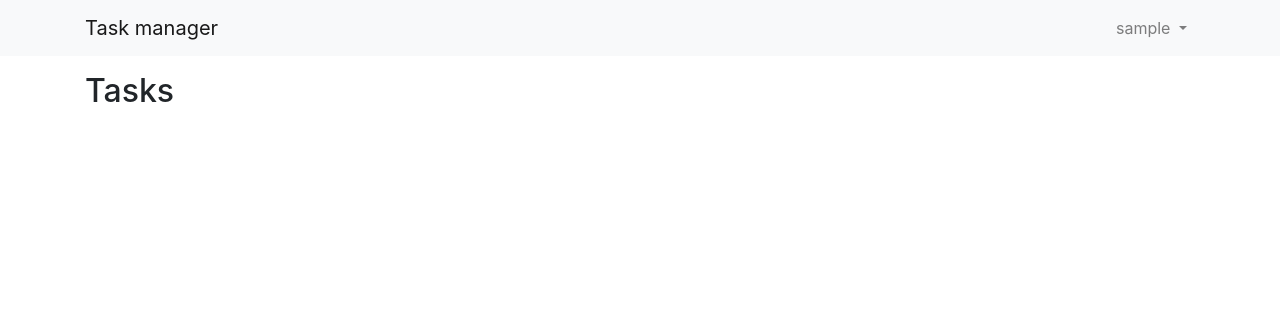
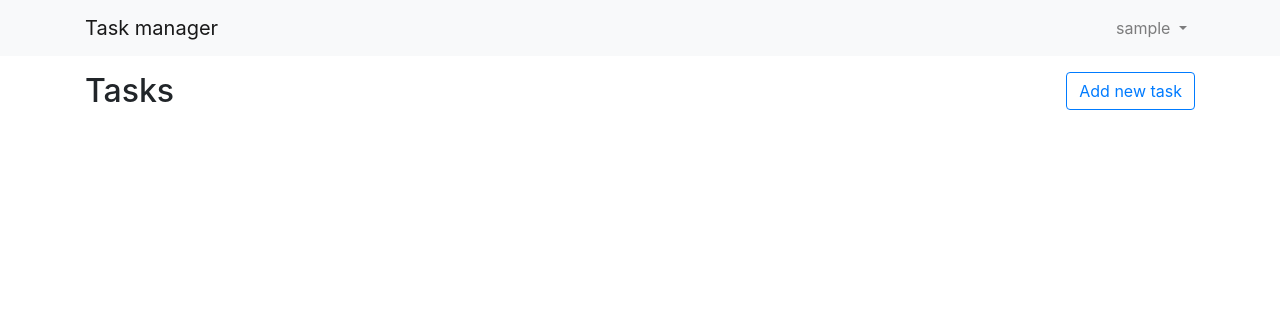
Before and after one commit to veetors/python-project-lvl4, a Django app: page / in a window 1280 px wide. Shown: the top 316 px of the page. Run offline with Django 3.2, Linux system fonts and the light colour scheme; the visitor is signed in with stand-in values (Sample User, id 1); data that the repository does not hold is empty; some libraries are stand-ins or nearby versions.

Commit message:
change task markup

```diff
--- a/task_manager/templates/home.html
+++ b/task_manager/templates/home.html
@@ -5,31 +5,33 @@
         {% if not user.is_authenticated %}
             <h1 class="h2">Hello visitor</h1>
         {% else %}
-            <h1 class="h2 mb-3">Tasks</h1>
-
+            <div class="d-flex justify-content-between align-items-center mb-3">
+                <h1 class="h2 mb-0">Tasks</h1>
+                <a href="#" class="btn btn-outline-primary">Add new task</a>
+            </div>
             {% for task in tasks %}
                 <div class="card mb-3">
                     <div class="card-header">
-                        <div class="d-flex d-flex align-items-center justify-content-between h4 mb-3">
-                            <div class="badge badge-secondary mr-4">{{ task.status }}</div>
+                        <div class="d-flex d-flex align-items-center justify-content-between h5 mb-2">
+                            <div class="badge badge-secondary p-2">{{ task.status }}</div>
                             <!-- <div class="h6 mb-0">
                                 <span class="badge badge-info"></span>
                             </div> -->
                         </div>
                         <div class="d-flex align-items-center justify-content-between">
-                            <span class="h5 font-weight-normal mr-3 mb-0">
+                            <span class="mr-3">
                                 Created by <span class="font-weight-bold">{{ task.creator }}</span>
                             </span>
-                            <span class="h5 font-weight-normal mb-0">
+                            <span>
                                 Assignee <span class="font-weight-bold">{{ task.assigned_to }}</span>
                             </span>
                             <a href="#" class="btn btn-outline-primary btn-sm ml-auto" role="button" aria-pressed="true">Edit</a>
                         </div>
                     </div>
                     <div class="card-body">
-                        <h2 class="card-title h3">{{ task.name }}</h2>
+                        <h2 class="card-title h4 mb-0">{{ task.name }}</h2>
                         {% if task.description %}
-                            <p class="card-text">{{ task.description }}</p>
+                            <p class="card-text mt-2">{{ task.description }}</p>
                         {% endif %}
                     </div>
                 </div>
```
